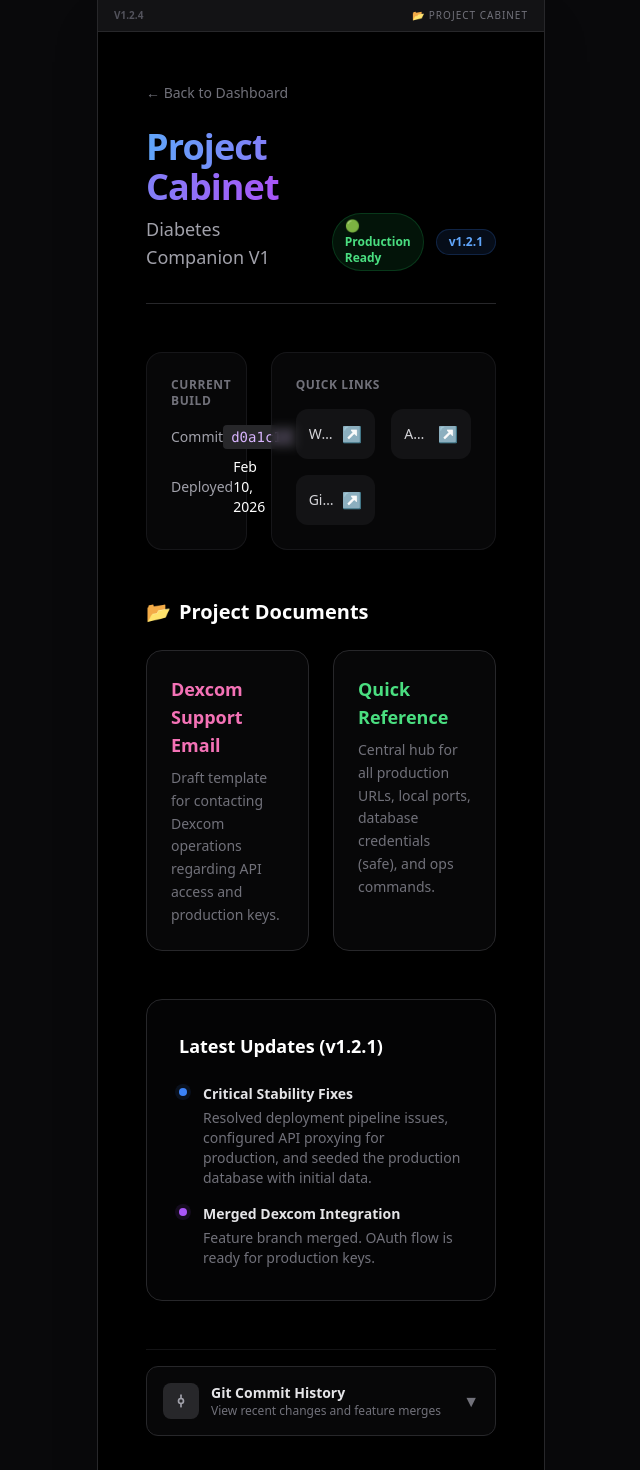
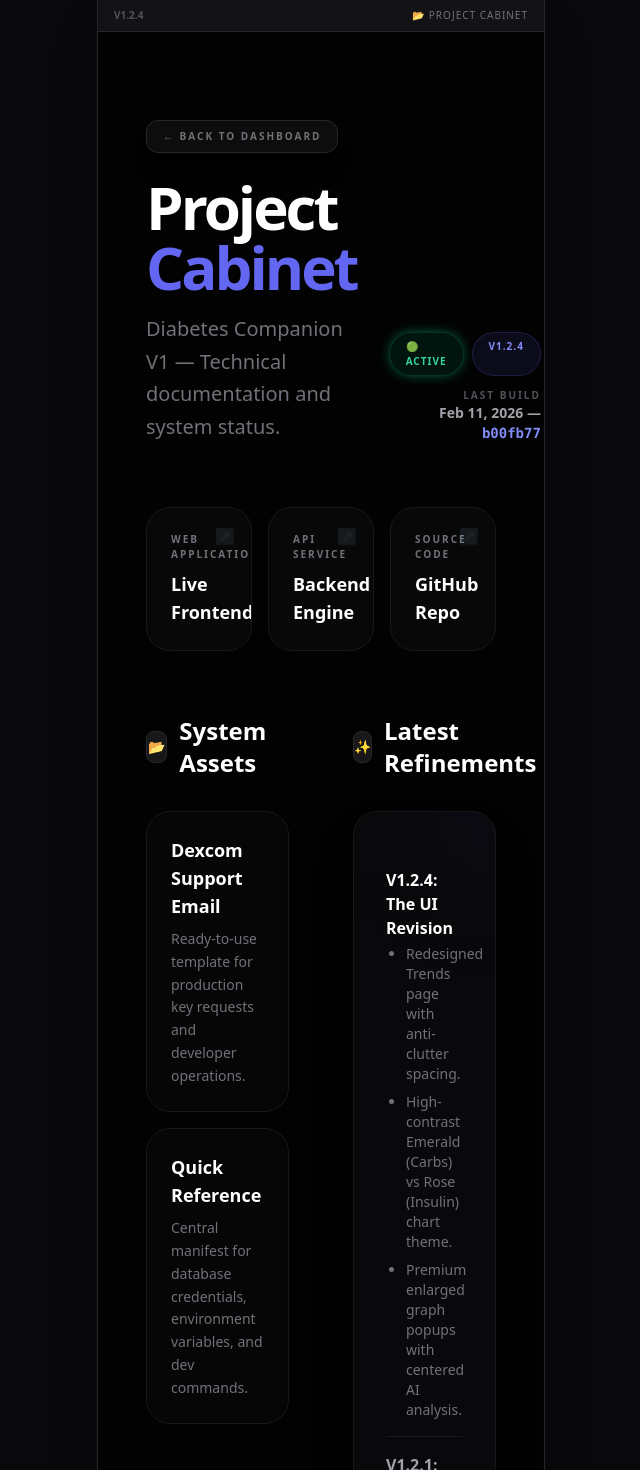
Before and after one commit to thatihub/diabetes-companion-v1, a Next.js app in the folder apps/web/: page /project-cabinet in a window 1280 px wide. Shown: the top 1470 px of the page, without its empty margins (319-959 px from the left). Built offline with nearby package versions, Linux system fonts and the light colour scheme.

Commit message:
UI: Update dashboard version to v1.2.4 and force fresh build

```diff
--- a/apps/web/app/layout.tsx
+++ b/apps/web/app/layout.tsx
@@ -1,6 +1,7 @@
 import type { Metadata } from "next";
 import { Inter } from "next/font/google"; // Using Inter for a clean, modern look
 import "./globals.css";
+// Build Timestamp: 2026-02-11T11:29:00Z
 
 const inter = Inter({
   subsets: ["latin"],
--- a/apps/web/app/page.tsx
+++ b/apps/web/app/page.tsx
@@ -18,7 +18,7 @@
       {/* Hero Section */}
       <div className="space-y-2 text-center">
         <h1 className="text-3xl font-bold tracking-tighter text-white">
-          Diabetes <span className="text-blue-500">Companion V1.2.3</span>
+          Diabetes <span className="text-blue-500">Companion V1.2.4</span>
         </h1>
         <p className="text-zinc-500 text-sm">
           Track your levels, gain insights.
--- a/apps/web/app/project-cabinet/page.tsx
+++ b/apps/web/app/project-cabinet/page.tsx
@@ -4,173 +4,166 @@
 import { useState } from "react";
 
 const COMMITS = [
+    { hash: "b00fb77", date: "2026-02-11", message: "UI: Major redesign of Trends and Analysis views (v1.2.4)" },
+    { hash: "c579b88", date: "2026-02-11", message: "UI: Final fixes for Back button reliability and chart distinctness" },
+    { hash: "9df7a12", date: "2026-02-11", message: "Feature: Add specialized AI analysis for specific weeks" },
     { hash: "d0a1c13", date: "2026-02-10", message: "docs: update Project Cabinet status to v1.2.1 and redesign UI" },
     { hash: "64add38", date: "2026-02-09", message: "fix: resolve build issues and api proxy config for production" },
-    { hash: "8ea3fd7", date: "2026-02-07", message: "fix: robust error handling for 502 errors and backend cold starts" },
-    { hash: "8bcd3a7", date: "2026-02-07", message: "fix: CORS issue by using Next.js API proxy instead of direct backend calls" },
-    { hash: "9ac8c34", date: "2026-02-07", message: "fix: Recharts rendering by removing ResponsiveContainer" },
-    { hash: "3b65f76", date: "2026-02-06", message: "fix: Recharts SSR rendering issue by adding client-side mount check" },
 ];
 
 export default function ProjectCabinetPage() {
     const [showHistory, setShowHistory] = useState(false);
 
     return (
-        <main className="min-h-screen bg-black text-zinc-100 p-6 md:p-12 font-sans">
-            <div className="max-w-6xl mx-auto space-y-12">
+        <main className="min-h-screen bg-[#020202] text-zinc-100 p-6 md:p-12 font-sans selection:bg-indigo-500/30">
+            <div className="max-w-5xl mx-auto space-y-16">
 
                 {/* Header Section */}
-                <header className="space-y-4 border-b border-zinc-800 pb-8">
-                    <Link href="/" className="inline-flex items-center text-sm text-zinc-500 hover:text-blue-400 transition-colors mb-2">
+                <header className="space-y-6 pt-10">
+                    <Link href="/" className="inline-flex items-center gap-2 px-4 py-2 bg-zinc-900/50 hover:bg-zinc-800 border border-zinc-800 rounded-xl text-[10px] font-black uppercase tracking-[0.2em] text-zinc-500 hover:text-white transition-all shadow-xl">
                         ← Back to Dashboard
                     </Link>
-                    <div className="flex flex-col md:flex-row md:items-end justify-between gap-4">
+
+                    <div className="flex flex-col md:flex-row md:items-end justify-between gap-8">
                         <div>
-                            <h1 className="text-4xl font-extrabold tracking-tight text-white mb-2">
-                                <span className="text-transparent bg-clip-text bg-gradient-to-r from-blue-400 to-purple-500">Project Cabinet</span>
+                            <h1 className="text-5xl md:text-6xl font-black tracking-tighter text-white mb-4">
+                                Project <span className="text-indigo-500">Cabinet</span>
                             </h1>
-                            <p className="text-zinc-400 text-lg">Diabetes Companion V1</p>
+                            <p className="text-zinc-500 text-xl font-medium max-w-lg leading-relaxed">
+                                Diabetes Companion V1 — Technical documentation and system status.
+                            </p>
                         </div>
-                        <div className="flex items-center gap-3">
-                            <span className="px-3 py-1 rounded-full bg-green-500/10 text-green-400 text-xs font-bold border border-green-500/20">
-                                🟢 Production Ready
+                        <div className="flex flex-col items-end gap-3">
+                            <div className="flex gap-2">
+                                <span className="px-4 py-1.5 rounded-full bg-emerald-500/10 text-emerald-400 text-[10px] font-black uppercase tracking-widest border border-emerald-500/20 shadow-[0_0_15px_-5px_#10b981]">
+                                    🟢 Active
                                 </span>
-                            <span className="px-3 py-1 rounded-full bg-blue-500/10 text-blue-400 text-xs font-bold border border-blue-500/20">
-                                v1.2.1
+                                <span className="px-4 py-1.5 rounded-full bg-indigo-500/10 text-indigo-400 text-[10px] font-black uppercase tracking-widest border border-indigo-500/20">
+                                    v1.2.4
                                 </span>
+                            </div>
+                            <div className="text-right">
+                                <p className="text-[10px] text-zinc-600 font-bold uppercase tracking-[0.2em]">Last Build</p>
+                                <p className="text-sm font-black text-zinc-400">Feb 11, 2026 — <code className="text-indigo-400 font-mono">b00fb77</code></p>
+                            </div>
                         </div>
                     </div>
                 </header>
 
-                {/* Status Cards - Adjusted Grid for Better Responsiveness */}
-                <section className="grid grid-cols-1 lg:grid-cols-3 gap-6">
-                    <div className="bg-zinc-900/30 border border-zinc-800/50 p-6 rounded-2xl backdrop-blur-sm h-full">
-                        <h3 className="text-xs uppercase tracking-wider text-zinc-500 font-bold mb-4">Current Build</h3>
-                        <div className="space-y-2">
-                            <div className="flex justify-between items-center text-sm">
-                                <span className="text-zinc-400">Commit</span>
-                                <code className="bg-zinc-800 px-2 py-0.5 rounded text-purple-300 font-mono">d0a1c13</code>
-                            </div>
-                            <div className="flex justify-between items-center text-sm">
-                                <span className="text-zinc-400">Deployed</span>
-                                <span className="text-white">Feb 10, 2026</span>
-                            </div>
-                        </div>
-                    </div>
-
-                    <div className="bg-zinc-900/30 border border-zinc-800/50 p-6 rounded-2xl backdrop-blur-sm lg:col-span-2 h-full">
-                        <h3 className="text-xs uppercase tracking-wider text-zinc-500 font-bold mb-4">Quick Links</h3>
-                        <div className="grid grid-cols-1 sm:grid-cols-2 gap-4">
-                            <a href="https://diabetes-companion-web.onrender.com" target="_blank" className="flex items-center justify-between p-3 rounded-xl bg-zinc-800/40 hover:bg-blue-500/10 hover:border-blue-500/30 border border-transparent transition-all group">
-                                <span className="text-sm font-medium text-zinc-300 group-hover:text-blue-400 truncate pr-2">Web App (Prod)</span>
-                                <span className="text-zinc-600 group-hover:text-blue-400 flex-none">↗</span>
+                {/* Core Repository Links */}
+                <section className="grid grid-cols-1 md:grid-cols-3 gap-4">
+                    <a href="https://diabetes-companion-web.onrender.com" target="_blank" className="p-6 bg-zinc-900/30 border border-zinc-900 hover:border-indigo-500/30 rounded-3xl transition-all group relative overflow-hidden">
+                        <div className="absolute top-0 right-0 p-4 opacity-10 group-hover:opacity-100 transition-opacity">↗</div>
+                        <h4 className="text-[10px] font-black uppercase tracking-[0.2em] text-zinc-500 mb-2">Web Application</h4>
+                        <p className="text-white font-bold text-lg">Live Frontend</p>
                     </a>
-                            <a href="https://diabetes-companion-api.onrender.com" target="_blank" className="flex items-center justify-between p-3 rounded-xl bg-zinc-800/40 hover:bg-purple-500/10 hover:border-purple-500/30 border border-transparent transition-all group">
-                                <span className="text-sm font-medium text-zinc-300 group-hover:text-purple-400 truncate pr-2">API Endpoint</span>
-                                <span className="text-zinc-600 group-hover:text-purple-400 flex-none">↗</span>
+                    <a href="https://diabetes-companion-api.onrender.com" target="_blank" className="p-6 bg-zinc-900/30 border border-zinc-900 hover:border-emerald-500/30 rounded-3xl transition-all group relative overflow-hidden">
+                        <div className="absolute top-0 right-0 p-4 opacity-10 group-hover:opacity-100 transition-opacity">↗</div>
+                        <h4 className="text-[10px] font-black uppercase tracking-[0.2em] text-zinc-500 mb-2">API Service</h4>
+                        <p className="text-white font-bold text-lg">Backend Engine</p>
                     </a>
-                            <a href="https://github.com/thatihub/diabetes-companion-v1" target="_blank" className="flex items-center justify-between p-3 rounded-xl bg-zinc-800/40 hover:bg-gray-500/10 hover:border-gray-500/30 border border-transparent transition-all group sm:col-span-2 md:col-span-1">
-                                <span className="text-sm font-medium text-zinc-300 group-hover:text-white truncate pr-2">GitHub Repo</span>
-                                <span className="text-zinc-600 group-hover:text-white flex-none">↗</span>
+                    <a href="https://github.com/thatihub/diabetes-companion-v1" target="_blank" className="p-6 bg-zinc-900/30 border border-zinc-900 hover:border-white/20 rounded-3xl transition-all group relative overflow-hidden">
+                        <div className="absolute top-0 right-0 p-4 opacity-10 group-hover:opacity-100 transition-opacity">↗</div>
+                        <h4 className="text-[10px] font-black uppercase tracking-[0.2em] text-zinc-500 mb-2">Source Code</h4>
+                        <p className="text-white font-bold text-lg">GitHub Repo</p>
                     </a>
-                        </div>
-                    </div>
                 </section>
 
+                <div className="grid grid-cols-1 lg:grid-cols-2 gap-16">
                     {/* Documentation & Tasks */}
-                <section>
-                    <h2 className="text-xl font-bold text-white mb-6 flex items-center gap-2">
-                        <span>📂</span> Project Documents
+                    <section className="space-y-8">
+                        <h2 className="text-2xl font-black text-white flex items-center gap-3">
+                            <span className="w-8 h-8 rounded-lg bg-zinc-900 flex items-center justify-center text-sm border border-zinc-800">📂</span>
+                            System Assets
                         </h2>
-                    <div className="grid grid-cols-1 md:grid-cols-2 gap-6">
-                        <Link href="/project-cabinet/dexcom-email" className="group relative overflow-hidden p-6 rounded-2xl bg-zinc-900/30 border border-zinc-800 hover:border-pink-500/50 transition-all">
-                            <div className="absolute inset-0 bg-gradient-to-br from-pink-500/5 to-transparent opacity-0 group-hover:opacity-100 transition-opacity" />
-                            <h3 className="text-lg font-bold text-pink-400 mb-2 group-hover:text-pink-300">Dexcom Support Email</h3>
+                        <div className="space-y-4">
+                            <Link href="/project-cabinet/dexcom-email" className="block group p-6 rounded-3xl bg-zinc-900/20 border border-zinc-900 hover:border-indigo-500/30 transition-all">
+                                <h3 className="text-lg font-black text-white mb-2 group-hover:text-indigo-400 transition-colors">Dexcom Support Email</h3>
                                 <p className="text-zinc-500 text-sm leading-relaxed">
-                                Draft template for contacting Dexcom operations regarding API access and production keys.
+                                    Ready-to-use template for production key requests and developer operations.
                                 </p>
                             </Link>
 
-                        <Link href="/project-cabinet/quick-links" className="group relative overflow-hidden p-6 rounded-2xl bg-zinc-900/30 border border-zinc-800 hover:border-green-500/50 transition-all">
-                            <div className="absolute inset-0 bg-gradient-to-br from-green-500/5 to-transparent opacity-0 group-hover:opacity-100 transition-opacity" />
-                            <h3 className="text-lg font-bold text-green-400 mb-2 group-hover:text-green-300">Quick Reference</h3>
+                            <Link href="/project-cabinet/quick-links" className="block group p-6 rounded-3xl bg-zinc-900/20 border border-zinc-900 hover:border-emerald-500/30 transition-all">
+                                <h3 className="text-lg font-black text-white mb-2 group-hover:text-emerald-400 transition-colors">Quick Reference</h3>
                                 <p className="text-zinc-500 text-sm leading-relaxed">
-                                Central hub for all production URLs, local ports, database credentials (safe), and ops commands.
+                                    Central manifest for database credentials, environment variables, and dev commands.
                                 </p>
                             </Link>
                         </div>
                     </section>
 
                     {/* Change Log Preview */}
-                <section className="bg-zinc-900/20 border border-zinc-800 rounded-2xl p-8">
-                    <h2 className="text-lg font-bold text-white mb-6">Latest Updates (v1.2.1)</h2>
-                    <div className="space-y-4">
-                        <div className="flex gap-4">
-                            <div className="flex-none pt-1">
-                                <div className="w-2 h-2 rounded-full bg-blue-500 ring-4 ring-blue-500/10" />
+                    <section className="space-y-8">
+                        <h2 className="text-2xl font-black text-white flex items-center gap-3">
+                            <span className="w-8 h-8 rounded-lg bg-zinc-900 flex items-center justify-center text-sm border border-zinc-800">✨</span>
+                            Latest Refinements
+                        </h2>
+                        <div className="bg-zinc-950 border border-zinc-900 rounded-3xl p-8 space-y-6 relative overflow-hidden shadow-2xl">
+                            <div className="absolute top-0 right-0 w-32 h-32 bg-indigo-500/5 blur-3xl -mr-16 -mt-16" />
+
+                            <div className="relative space-y-4">
+                                <div className="space-y-1">
+                                    <h4 className="text-base font-black text-white">V1.2.4: The UI Revision</h4>
+                                    <ul className="text-sm text-zinc-500 space-y-2 list-disc pl-5">
+                                        <li>Redesigned Trends page with anti-clutter spacing.</li>
+                                        <li>High-contrast Emerald (Carbs) vs Rose (Insulin) chart theme.</li>
+                                        <li>Premium enlarged graph popups with centered AI analysis.</li>
+                                    </ul>
                                 </div>
-                            <div>
-                                <h4 className="text-sm font-bold text-zinc-200">Critical Stability Fixes</h4>
-                                <p className="text-sm text-zinc-500 mt-1">Resolved deployment pipeline issues, configured API proxying for production, and seeded the production database with initial data.</p>
-                            </div>
-                        </div>
-                        <div className="flex gap-4">
-                            <div className="flex-none pt-1">
-                                <div className="w-2 h-2 rounded-full bg-purple-500 ring-4 ring-purple-500/10" />
-                            </div>
-                            <div>
-                                <h4 className="text-sm font-bold text-zinc-200">Merged Dexcom Integration</h4>
-                                <p className="text-sm text-zinc-500 mt-1">Feature branch merged. OAuth flow is ready for production keys.</p>
+                                <div className="space-y-1 pt-4 border-t border-zinc-900">
+                                    <h4 className="text-base font-black text-zinc-400">V1.2.1: Deployment Hardening</h4>
+                                    <p className="text-sm text-zinc-600">Fixed Render build pipeline and API proxy routing issues.</p>
                                 </div>
                             </div>
                         </div>
                     </section>
+                </div>
 
                 {/* Git History (Collapsible) */}
-                <section className="pt-4 border-t border-zinc-800/50">
+                <section className="pt-10 border-t border-zinc-900">
                     <button
                         onClick={() => setShowHistory(!showHistory)}
-                        className="w-full flex items-center justify-between p-4 bg-zinc-900/30 hover:bg-zinc-800/50 border border-zinc-800 rounded-xl transition-all group"
+                        className="w-full flex items-center justify-between py-6 group"
                     >
-                        <div className="flex items-center gap-3">
-                            <div className="p-2 bg-zinc-800 rounded-lg text-zinc-400 group-hover:text-white transition-colors">
-                                <svg width="20" height="20" viewBox="0 0 24 24" fill="none" stroke="currentColor" strokeWidth="2" strokeLinecap="round" strokeLinejoin="round">
-                                    <circle cx="12" cy="12" r="3"></circle>
-                                    <line x1="12" y1="5" x2="12" y2="9"></line>
-                                    <line x1="12" y1="15" x2="12" y2="19"></line>
+                        <div className="flex items-center gap-6">
+                            <div className="p-4 bg-zinc-900/50 border border-zinc-800 rounded-2xl text-zinc-500 group-hover:text-white group-hover:border-zinc-700 transition-all">
+                                <svg width="24" height="24" viewBox="0 0 24 24" fill="none" stroke="currentColor" strokeWidth="2" strokeLinecap="round" strokeLinejoin="round">
+                                    <path d="M12 2v8l3.5 3.5"></path>
+                                    <circle cx="12" cy="12" r="10"></circle>
                                 </svg>
                             </div>
                             <div className="text-left">
-                                <h3 className="text-sm font-bold text-zinc-200 group-hover:text-white">Git Commit History</h3>
-                                <p className="text-xs text-zinc-500">View recent changes and feature merges</p>
+                                <h3 className="text-xl font-black text-zinc-300 group-hover:text-white transition-colors">Git Commit Trace</h3>
+                                <p className="text-sm font-medium text-zinc-600">Explore the granular evolution of the codebase</p>
                             </div>
                         </div>
-                        <span className={`text-zinc-500 transition-transform duration-300 ${showHistory ? 'rotate-180' : ''}`}>
-                            ▼
+                        <span className={`text-zinc-700 text-3xl transition-transform duration-500 font-light ${showHistory ? 'rotate-180 text-white' : ''}`}>
+                            ↓
                         </span>
                     </button>
 
                     {showHistory && (
-                        <div className="mt-4 pl-4 border-l-2 border-zinc-800 space-y-6 animate-in fade-in slide-in-from-top-4 duration-300">
-                            {COMMITS.map((commit, i) => (
-                                <div key={commit.hash} className="relative">
-                                    <div className="absolute -left-[21px] top-1.5 w-3 h-3 rounded-full bg-zinc-800 border-2 border-black ring-2 ring-zinc-800/50" />
-                                    <div className="flex flex-col gap-1">
-                                        <div className="flex items-center gap-2">
-                                            <code className="text-xs font-mono text-purple-400 bg-purple-500/10 px-1.5 py-0.5 rounded">{commit.hash}</code>
-                                            <span className="text-xs text-zinc-500">{commit.date}</span>
+                        <div className="mt-8 space-y-6 animate-in fade-in slide-in-from-top-8 duration-700 ease-out pb-20">
+                            {COMMITS.map((commit) => (
+                                <div key={commit.hash} className="group relative pl-8 border-l border-zinc-900 pb-8 last:pb-0">
+                                    <div className="absolute -left-1.5 top-0 w-3 h-3 rounded-full bg-zinc-900 border border-zinc-800 group-hover:bg-indigo-500 group-hover:border-indigo-400 transition-all duration-300" />
+                                    <div className="flex flex-col gap-2">
+                                        <div className="flex items-center gap-3">
+                                            <code className="text-[10px] font-black font-mono text-indigo-400 bg-indigo-500/10 px-2 py-0.5 rounded-lg border border-indigo-500/20">{commit.hash}</code>
+                                            <span className="text-[10px] uppercase font-black tracking-widest text-zinc-700">{commit.date}</span>
                                         </div>
-                                        <p className="text-sm text-zinc-300">{commit.message}</p>
+                                        <p className="text-zinc-400 text-sm font-medium leading-relaxed group-hover:text-zinc-200 transition-colors">{commit.message}</p>
                                     </div>
                                 </div>
                             ))}
-                            <div className="pt-2 text-center">
+                            <div className="pt-8 text-center">
                                 <a
                                     href="https://github.com/thatihub/diabetes-companion-v1/commits/main"
                                     target="_blank"
-                                    className="text-xs text-zinc-500 hover:text-zinc-300 transition-colors"
+                                    className="px-6 py-2 bg-zinc-900 border border-zinc-800 text-zinc-600 hover:text-white rounded-xl text-[10px] font-black uppercase tracking-[0.2em] transition-all"
                                 >
-                                    View full history on GitHub →
+                                    Full GitHub History Source
                                 </a>
                             </div>
                         </div>
```
Lines whose indentation alone changed are shown as unchanged.
